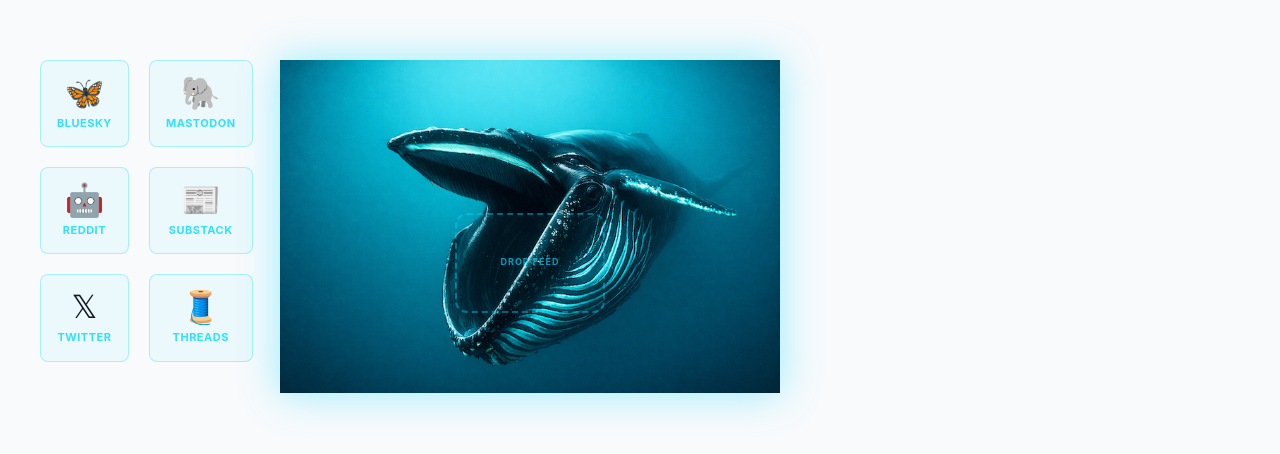
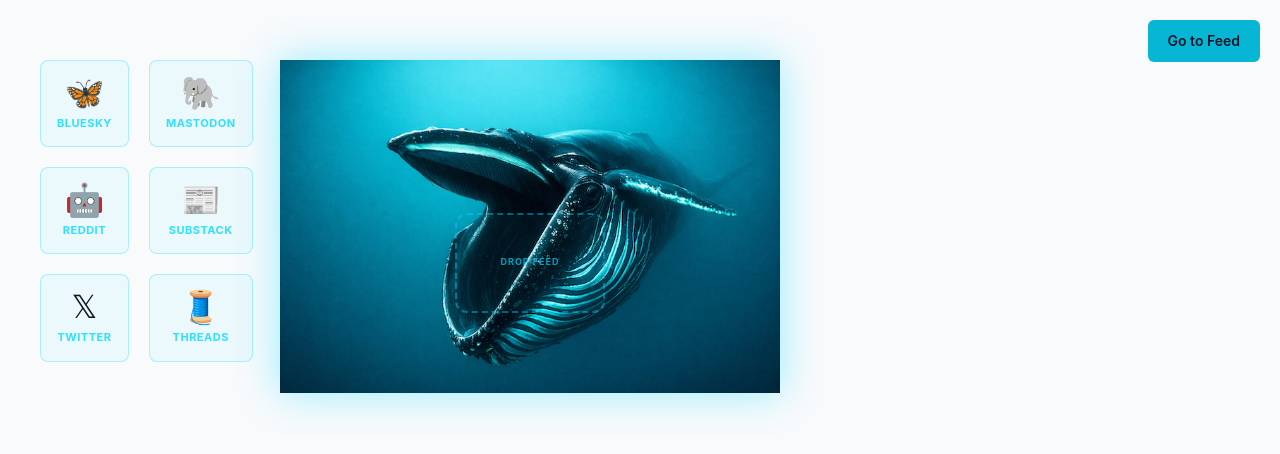
Before and after one commit to baleenpaul/baleen-frontend, a Next.js app: page /feeds in a window 1280 px wide. Shown: the top 454 px of the page. Built offline with nearby package versions, Linux system fonts and the light colour scheme.

Commit message:
Add clean FeedsPage with Go to Feed button and router navigation

```diff
--- a/src/app/feeds/page.tsx
+++ b/src/app/feeds/page.tsx
@@ -2,9 +2,11 @@
 
 import { useState } from 'react';
 import Image from 'next/image';
+import { useRouter } from 'next/navigation';
 import CredentialModal from '../components/CredentialModal';
 
 export default function FeedsPage() {
+  const router = useRouter();
   const [dragOver, setDragOver] = useState(false);
   const [connectedFeeds, setConnectedFeeds] = useState<string[]>([]);
   const [modalOpen, setModalOpen] = useState(false);
@@ -39,15 +41,13 @@ export default function FeedsPage() {
     const source = e.dataTransfer!.getData('source');
     setDragOver(false);
 
-    if (source && !connectedFeeds.includes(source)) {
-      // For Bluesky and Mastodon, open credential modal
-      if (source === 'bluesky' || source === 'mastodon') {
-        setModalPlatform(source as 'bluesky' | 'mastodon');
-        setModalOpen(true);
-      } else {
-        // For other platforms, just add them (not yet implemented)
-        setConnectedFeeds([...connectedFeeds, source]);
-      }
+    // For Bluesky and Mastodon, always open credential modal (allows updating)
+    if (source === 'bluesky' || source === 'mastodon') {
+      setModalPlatform(source as 'bluesky' | 'mastodon');
+      setModalOpen(true);
+    } else if (source && !connectedFeeds.includes(source)) {
+      // For other platforms, just add them (not yet implemented)
+      setConnectedFeeds([...connectedFeeds, source]);
     }
   };
 
@@ -84,6 +84,29 @@ export default function FeedsPage() {
 
   return (
     <>
+      <div style={{
+        position: 'absolute',
+        top: '20px',
+        right: '20px',
+        zIndex: 100,
+      }}>
+        <button
+          onClick={() => router.push('/')}
+          style={{
+            padding: '10px 20px',
+            backgroundColor: '#06b6d4',
+            color: '#0f172a',
+            border: 'none',
+            borderRadius: '6px',
+            fontSize: '14px',
+            fontWeight: '600',
+            cursor: 'pointer',
+          }}
+        >
+          Go to Feed
+        </button>
+      </div>
+
       <div className="w-full h-full flex relative overflow-hidden" style={{ gap: '40px', padding: '60px 40px' }}>
         {/* Left panel: Social media icons */}
         <div style={{
```
